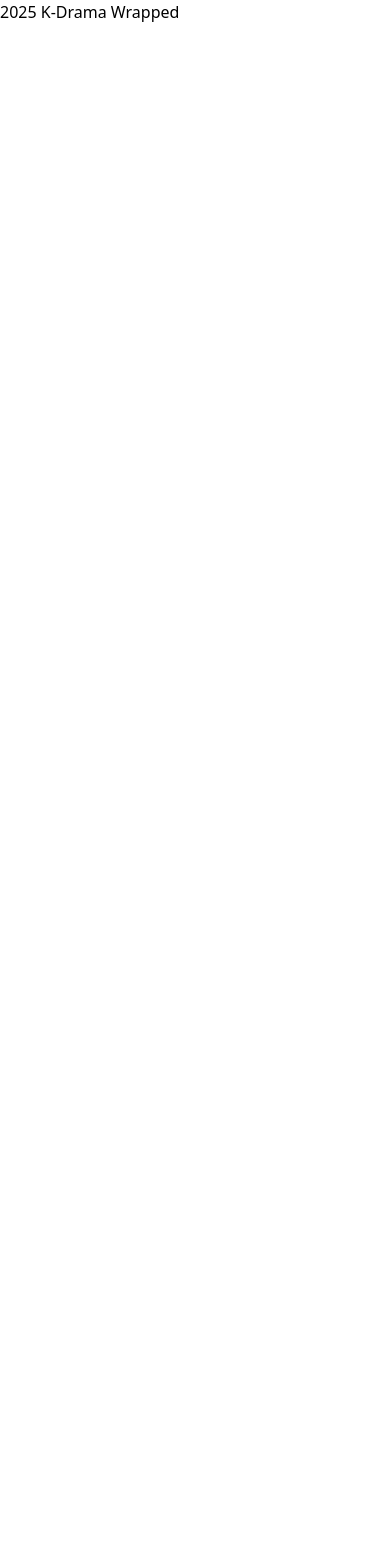
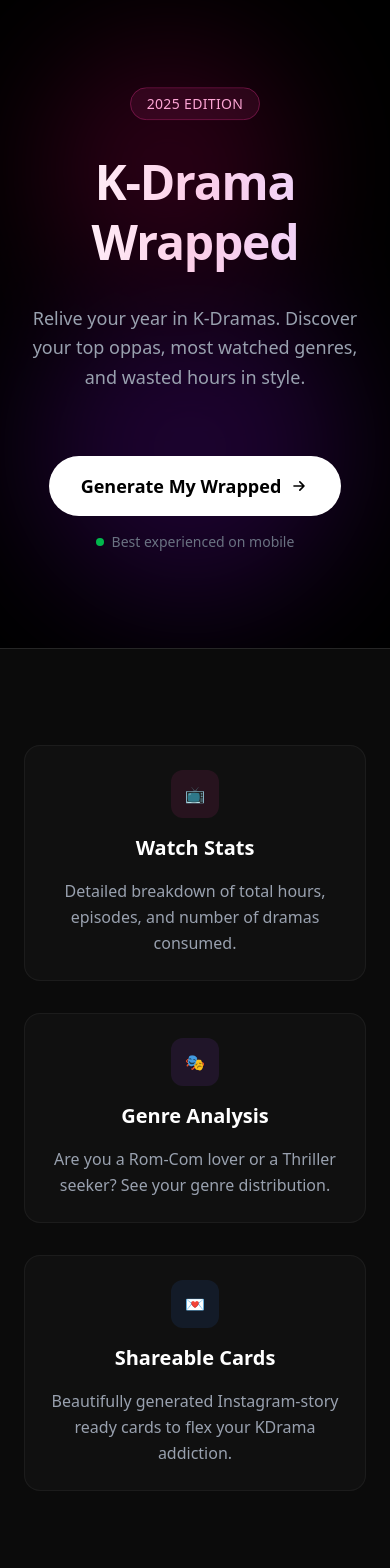
Before and after one commit to graceeilori/kdrama-wrapped, a Next.js app: page / in a window 390 px wide. Shown: the top 1568 px of the page. Before the commit the page ends 844 px from the top, so only its background shows below. Built offline with nearby package versions, Linux system fonts and the light colour scheme.

Commit message:
Mobile Restrictions

```diff
--- /dev/null
+++ b/app/create/page.tsx
@@ -0,0 +1,33 @@
+'use client';
+
+import DeviceGuard from '@/components/DeviceGuard';
+
+export default function CreatePage() {
+    return (
+        <DeviceGuard>
+            <div className="min-h-screen bg-gray-50 flex flex-col items-center pt-10 px-4">
+                <div className="w-full max-w-md bg-white rounded-2xl shadow-sm border border-gray-100 p-6">
+                    <div className="flex items-center gap-3 mb-6">
+                        <div className="w-10 h-10 rounded-full bg-pink-100 flex items-center justify-center text-pink-600 font-bold">
+                            📝
+                        </div>
+                        <div>
+                            <h1 className="text-xl font-bold text-gray-900">Let's Get Started</h1>
+                            <p className="text-sm text-gray-500">Input your 2025 watch history</p>
+                        </div>
+                    </div>
+
+                    <div className="space-y-4">
+                        <div className="bg-gray-50 rounded-xl p-8 text-center border-2 border-dashed border-gray-200 text-gray-400">
+                            <p>Form Inputs Coming Soon...</p>
+                        </div>
+
+                        <button className="w-full py-3 bg-black text-white rounded-xl font-medium opacity-50 cursor-not-allowed">
+                            Generate Wrapped
+                        </button>
+                    </div>
+                </div>
+            </div>
+        </DeviceGuard>
+    );
+}
--- a/app/page.tsx
+++ b/app/page.tsx
@@ -1,7 +1,83 @@
+import Link from 'next/link';
+
 export default function Home() {
   return (
-    <main>
-      <h1>2025 K-Drama Wrapped</h1>
+    <main className="min-h-screen bg-black text-white selection:bg-pink-500 selection:text-white">
+      {/* Hero Section */}
+      <section className="relative px-6 py-24 md:py-32 flex flex-col items-center justify-center text-center overflow-hidden">
+        {/* Background Decorative Elements */}
+        <div className="absolute top-0 left-0 w-full h-full overflow-hidden z-0 opacity-20">
+          <div className="absolute top-10 left-10 w-64 h-64 bg-pink-600 rounded-full mix-blend-multiply filter blur-3xl animate-pulse"></div>
+          <div className="absolute bottom-10 right-10 w-80 h-80 bg-purple-600 rounded-full mix-blend-multiply filter blur-3xl animate-pulse delay-1000"></div>
+        </div>
+
+        <div className="relative z-10 max-w-4xl mx-auto space-y-8">
+          <div className="inline-block animate-bounce">
+            <span className="px-4 py-1.5 rounded-full border border-pink-500/30 bg-pink-500/10 text-pink-300 text-sm font-medium tracking-wide uppercase">
+              2025 Edition
+            </span>
+          </div>
+
+          <h1 className="text-5xl md:text-7xl lg:text-8xl font-black tracking-tight leading-tight bg-clip-text text-transparent bg-gradient-to-r from-white via-pink-200 to-purple-200">
+            K-Drama <br className="hidden md:block" /> Wrapped
+          </h1>
+
+          <p className="text-lg md:text-xl text-gray-400 max-w-2xl mx-auto leading-relaxed">
+            Relive your year in K-Dramas. Discover your top oppas, most watched genres, and wasted hours in style.
+          </p>
+
+          <div className="pt-8 flex flex-col items-center gap-4">
+            <Link
+              href="/create"
+              className="group relative px-8 py-4 bg-white text-black font-bold text-lg rounded-full transition-transform hover:scale-105 active:scale-95 focus:outline-none focus:ring-4 focus:ring-pink-500/30"
+            >
+              <span className="relative z-10 flex items-center gap-2">
+                Generate My Wrapped
+                <svg className="w-5 h-5 transition-transform group-hover:translate-x-1" fill="none" viewBox="0 0 24 24" stroke="currentColor">
+                  <path strokeLinecap="round" strokeLinejoin="round" strokeWidth={2} d="M13 7l5 5m0 0l-5 5m5-5H6" />
+                </svg>
+              </span>
+              <div className="absolute inset-0 bg-gradient-to-r from-pink-500 to-purple-600 rounded-full opacity-0 group-hover:opacity-10 transition-opacity"></div>
+            </Link>
+
+            <p className="text-sm text-gray-500 flex items-center gap-2">
+              <span className="w-2 h-2 rounded-full bg-green-500 animate-pulse"></span>
+              Best experienced on mobile
+            </p>
+          </div>
+        </div>
+      </section>
+
+      {/* Feature Micro-Grid */}
+      <section className="bg-neutral-900/50 py-24 px-6 border-t border-neutral-800">
+        <div className="max-w-6xl mx-auto grid grid-cols-1 md:grid-cols-3 gap-8 text-center md:text-left">
+          <div className="space-y-4 p-6 rounded-2xl bg-neutral-900/50 hover:bg-neutral-800/50 transition-colors border border-white/5">
+            <div className="w-12 h-12 bg-pink-500/10 rounded-xl flex items-center justify-center text-pink-500 mx-auto md:mx-0">
+              📺
+            </div>
+            <h3 className="text-xl font-bold text-white">Watch Stats</h3>
+            <p className="text-gray-400 leading-relaxed">Detailed breakdown of total hours, episodes, and number of dramas consumed.</p>
+          </div>
+          <div className="space-y-4 p-6 rounded-2xl bg-neutral-900/50 hover:bg-neutral-800/50 transition-colors border border-white/5">
+            <div className="w-12 h-12 bg-purple-500/10 rounded-xl flex items-center justify-center text-purple-500 mx-auto md:mx-0">
+              🎭
+            </div>
+            <h3 className="text-xl font-bold text-white">Genre Analysis</h3>
+            <p className="text-gray-400 leading-relaxed">Are you a Rom-Com lover or a Thriller seeker? See your genre distribution.</p>
+          </div>
+          <div className="space-y-4 p-6 rounded-2xl bg-neutral-900/50 hover:bg-neutral-800/50 transition-colors border border-white/5">
+            <div className="w-12 h-12 bg-blue-500/10 rounded-xl flex items-center justify-center text-blue-500 mx-auto md:mx-0">
+              💌
+            </div>
+            <h3 className="text-xl font-bold text-white">Shareable Cards</h3>
+            <p className="text-gray-400 leading-relaxed">Beautifully generated Instagram-story ready cards to flex your KDrama addiction.</p>
+          </div>
+        </div>
+      </section>
+
+      <footer className="bg-black py-8 text-center text-gray-600 text-sm border-t border-white/5">
+        <p>&copy; 2025 K-Drama Wrapped. Not affiliated with any streaming service.</p>
+      </footer>
     </main>
   );
 }
--- /dev/null
+++ b/components/DeviceGuard.tsx
@@ -0,0 +1,45 @@
+'use client';
+
+import { useEffect, useState } from 'react';
+import QRCodeDisplay from './QRCodeDisplay';
+
+export default function DeviceGuard({ children }: { children: React.ReactNode }) {
+    const [isMobile, setIsMobile] = useState<boolean | null>(null);
+
+    useEffect(() => {
+        const checkMobile = () => {
+            // Standard mobile breakpoint check (768px is common for tablets/mobile)
+            setIsMobile(window.innerWidth < 768);
+        };
+
+        // Check on mount
+        checkMobile();
+
+        // Check on resize
+        window.addEventListener('resize', checkMobile);
+        return () => window.removeEventListener('resize', checkMobile);
+    }, []);
+
+    // Avoid hydration mismatch by waiting for client-side check
+    if (isMobile === null) {
+        return (
+            <div className="min-h-screen flex items-center justify-center bg-gray-50">
+                <div className="animate-pulse flex space-x-2">
+                    <div className="w-3 h-3 bg-gray-400 rounded-full"></div>
+                    <div className="w-3 h-3 bg-gray-400 rounded-full"></div>
+                    <div className="w-3 h-3 bg-gray-400 rounded-full"></div>
+                </div>
+            </div>
+        );
+    }
+
+    if (!isMobile) {
+        return (
+            <div className="min-h-screen flex items-center justify-center bg-gradient-to-br from-indigo-50 to-purple-50 p-4">
+                <QRCodeDisplay />
+            </div>
+        );
+    }
+
+    return <>{children}</>;
+}
--- /dev/null
+++ b/components/QRCodeDisplay.tsx
@@ -0,0 +1,37 @@
+'use client';
+
+import { QRCodeSVG } from 'qrcode.react';
+import { useEffect, useState } from 'react';
+
+export default function QRCodeDisplay() {
+    const [currentUrl, setCurrentUrl] = useState('');
+
+    useEffect(() => {
+        if (typeof window !== 'undefined') {
+            setCurrentUrl(window.location.href);
+        }
+    }, []);
+
+    if (!currentUrl) return null;
+
+    return (
+        <div className="flex flex-col items-center justify-center p-8 text-center bg-white rounded-xl shadow-2xl border border-gray-100 max-w-sm mx-auto">
+            <div className="mb-6 p-4 bg-white rounded-lg shadow-inner">
+                <QRCodeSVG
+                    value={currentUrl}
+                    size={200}
+                    level="H"
+                    className="mx-auto"
+                />
+            </div>
+            <h2 className="text-2xl font-bold mb-3 text-gray-800">Mobile Experience</h2>
+            <p className="text-gray-600 mb-6">
+                This interactive experience is designed exclusively for mobile devices.
+                Please scan the QR code to continue on your phone.
+            </p>
+            <div className="text-xs text-gray-400 font-mono bg-gray-50 px-3 py-2 rounded">
+                {currentUrl}
+            </div>
+        </div>
+    );
+}
--- a/package.json
+++ b/package.json
@@ -10,6 +10,7 @@
   },
   "dependencies": {
     "next": "16.1.1",
+    "qrcode.react": "^4.2.0",
     "react": "19.2.3",
     "react-dom": "19.2.3"
   },
```
Also changed, not shown: 1 other file (tests, documents, lock files or other folders).
